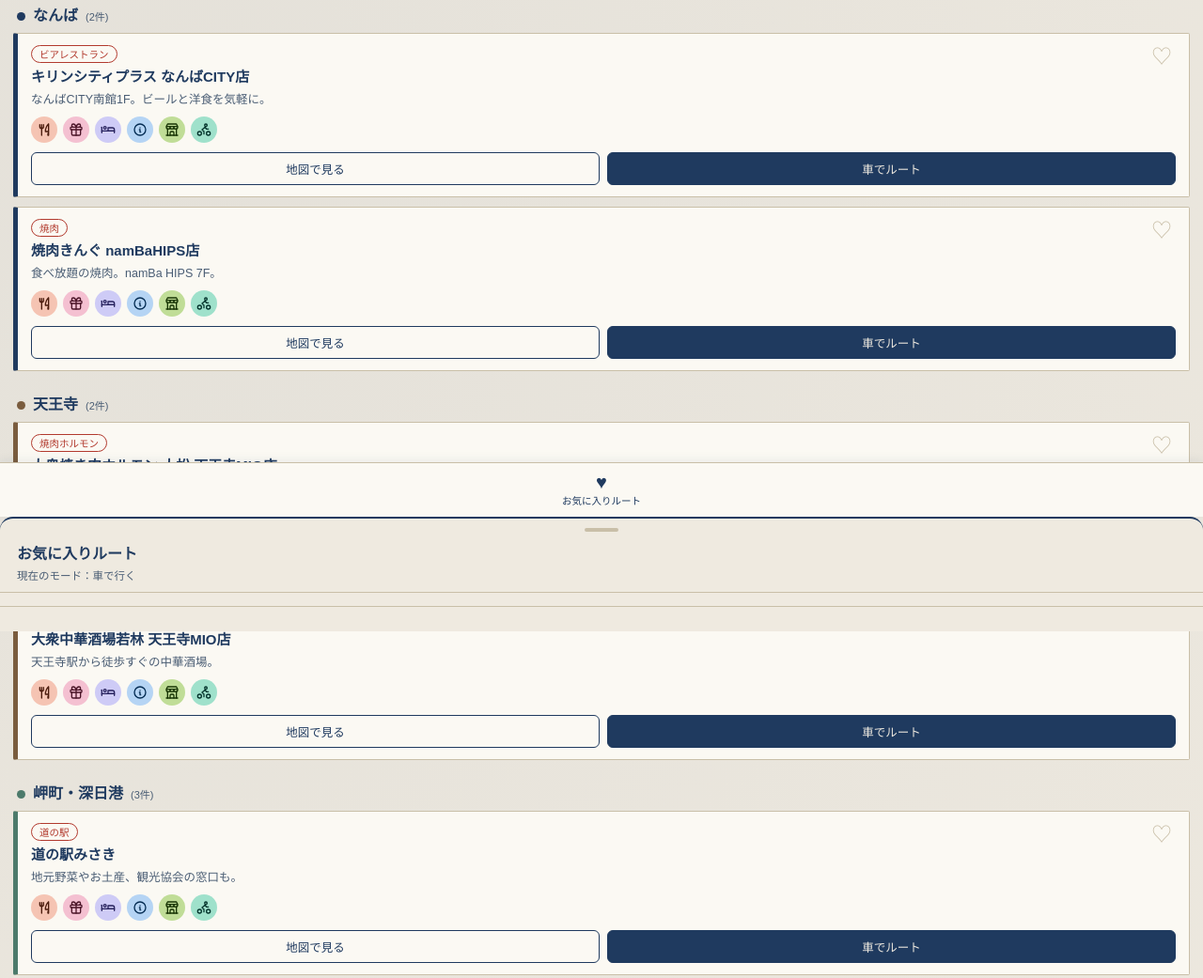
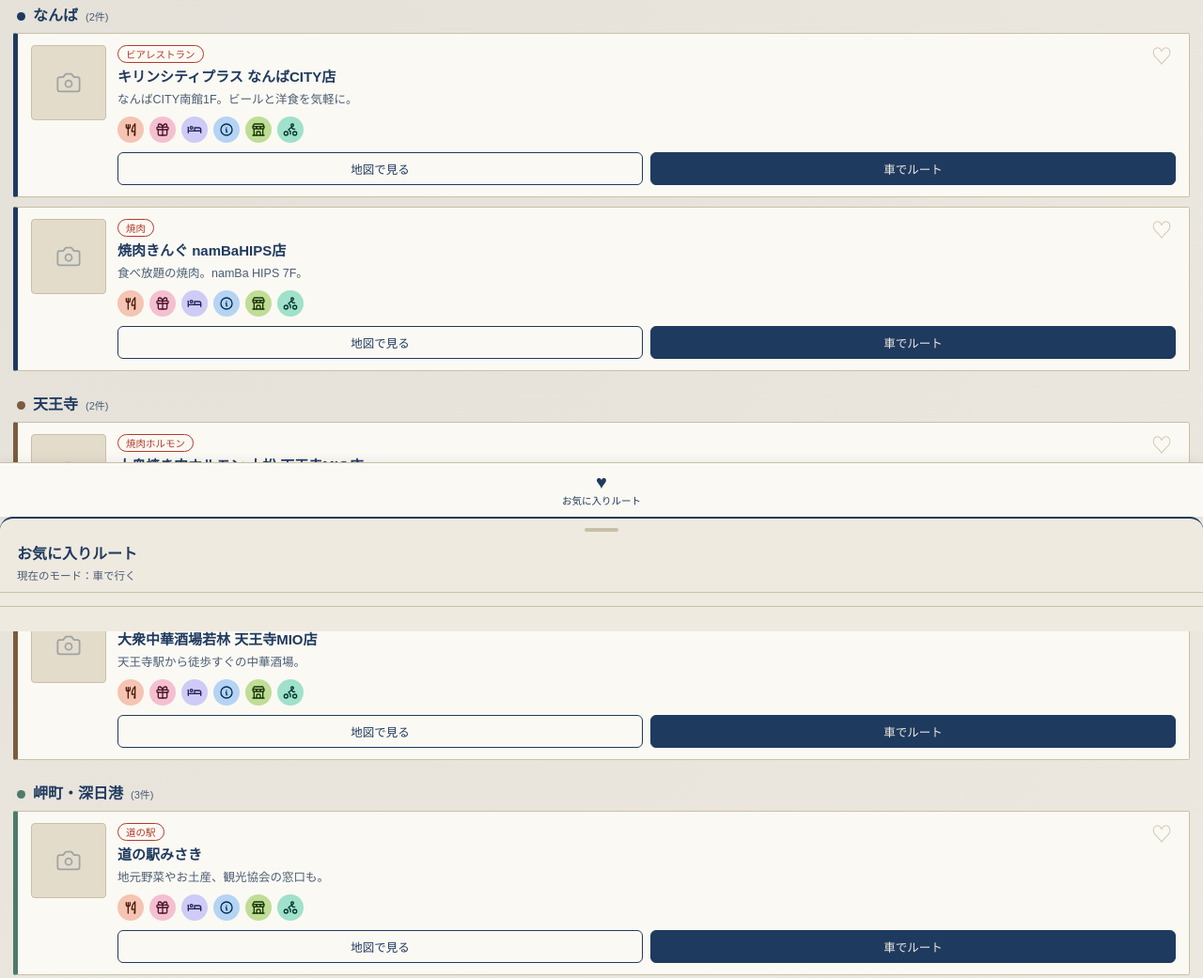
Before and after one commit to lumijoe/kansai_trip_spots, a plain HTML site: page index.html in a window 1280 px wide. Shown: the part 250-1291 px from the top of the page at 94% size. Drawn offline with Linux system fonts and the light colour scheme.

Commit message:
追加と修正

```diff
--- a/index.html
+++ b/index.html
@@ -145,6 +145,32 @@
     border-left:5px solid var(--area-color, var(--moss));
     border-radius:2px;
     padding:12px 14px 12px 14px;
+  }
+  .card-inner{
+    display:flex;
+    gap:12px;
+    align-items:flex-start;
+  }
+  .card-photo{
+    flex:0 0 80px;
+    width:80px;
+    height:80px;
+    border-radius:4px;
+    background:var(--paper-dark);
+    border:1px solid var(--line);
+    overflow:hidden;
+    display:flex;
+    align-items:center;
+    justify-content:center;
+  }
+  .card-photo svg{
+    width:28px;
+    height:28px;
+    opacity:0.35;
+  }
+  .card-content{
+    flex:1;
+    min-width:0;
   }
   .card-top{
     display:flex;
@@ -556,12 +582,6 @@
   {id:"waka-rico-guesthouse", area:"和歌山", cat:"ゲストハウス", name:"ゲストハウス RICO",
    lat:34.2322031, lng:135.1795692, placeId:"ChIJBeK4DN2yAGARrbxlqBLGq9M",
    note:"落ち着いた雰囲気でくつろげる宿。"},
-  {id:"waka-popolo", area:"和歌山", cat:"野菜カフェ・レストラン", name:"石窯ポポロ（にこにこ農園）",
-   lat:34.2336122, lng:135.1748595, placeId:null,
-   note:"ぶらくり丁商店街のポポロビル1F。「にこにこ農園」運営で有機野菜の石窯ピザ・プレートランチ。建物は2階建て、2階の利用状況は現地で要確認。"},
-  {id:"waka-flanders", area:"和歌山", cat:"アイス・ジェラート", name:"FLANDERS（フランダース）",
-   lat:34.233711, lng:135.172372, placeId:"ChIJR2y25euyAGAR6AGViVGKxtc",
-   note:"石窯ポポロのすぐ近く。手作りチョコレート＆ジェラートの人気店。"},
   {id:"waka-mizube-bar", area:"和歌山", cat:"バー", name:"水辺のバー（京橋・市堀川沿い）",
    lat:34.234, lng:135.180, placeId:null,
    note:"和歌山市駅近く、市堀川の京橋のたもとに隠れ家的バーがあるとの情報あり。店名は現地で要確認。"},
@@ -653,6 +673,14 @@
       card.className = 'card';
       card.style.setProperty('--area-color', AREA_COLORS[area]);
       card.innerHTML = `
+        <div class="card-inner">
+          <div class="card-photo">
+            <svg xmlns="http://www.w3.org/2000/svg" viewBox="0 0 24 24" fill="none" stroke="currentColor" stroke-width="1.5" stroke-linecap="round" stroke-linejoin="round">
+              <path d="M14.5 4h-5L7 7H4a2 2 0 0 0-2 2v9a2 2 0 0 0 2 2h16a2 2 0 0 0 2-2V9a2 2 0 0 0-2-2h-3l-2.5-3z"/>
+              <circle cx="12" cy="13" r="3"/>
+            </svg>
+          </div>
+          <div class="card-content">
             <div class="card-top">
               <div class="card-title-wrap">
                 <span class="cat">${spot.cat}</span>
@@ -665,6 +693,8 @@
             <div class="actions">
               <a href="${mapsUrl(spot)}" target="_blank" rel="noopener">地図で見る</a>
               <a class="route" href="${routeUrl(spot, currentMode)}" target="_blank" rel="noopener">${currentMode==='driving'?'車でルート':'電車でルート'}</a>
+            </div>
+          </div>
         </div>
       `;
       card.querySelector('.fav-btn').onclick = ()=>toggleFav(spot.id);
```
Lines whose indentation alone changed are shown as unchanged.
